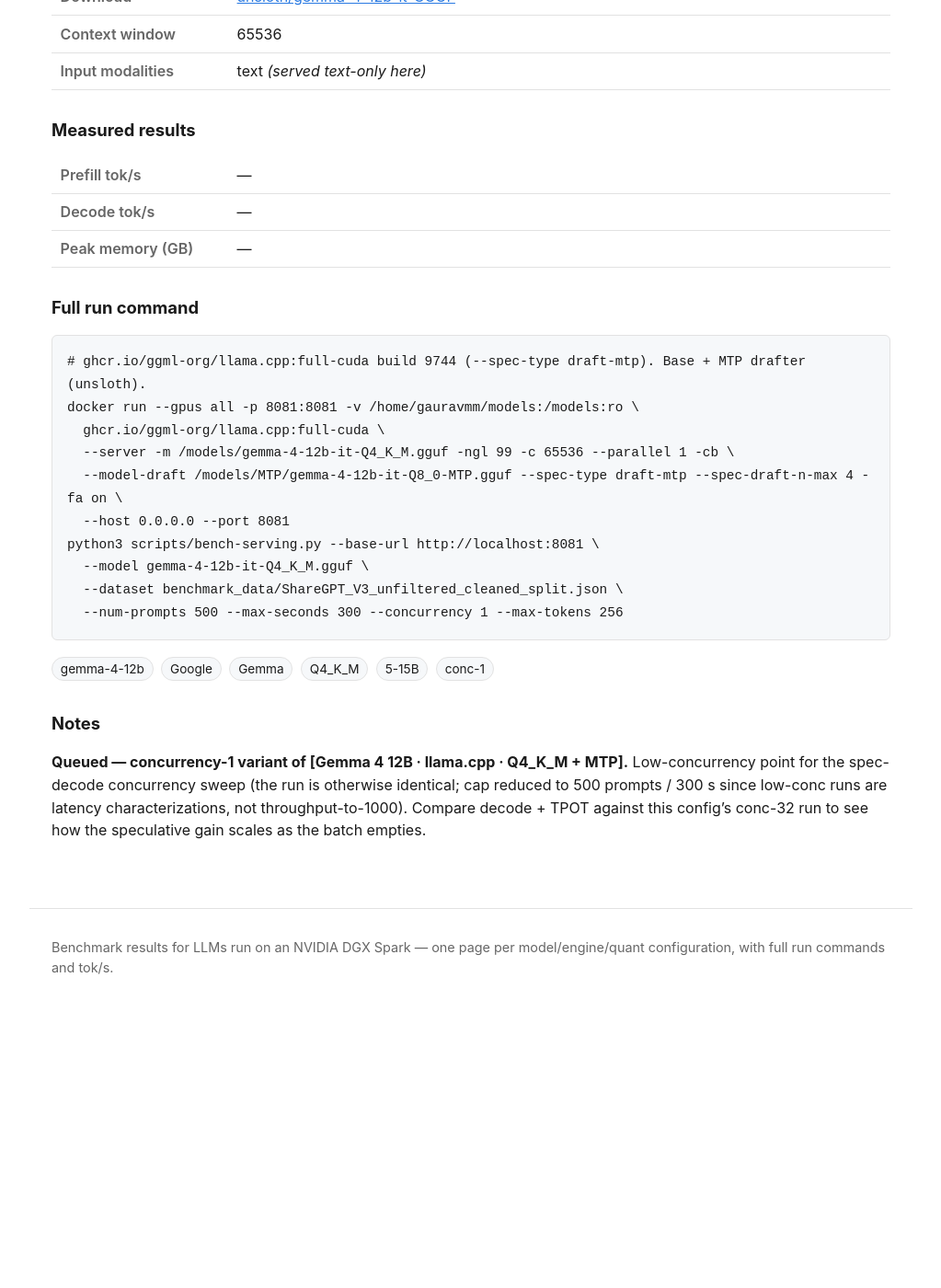
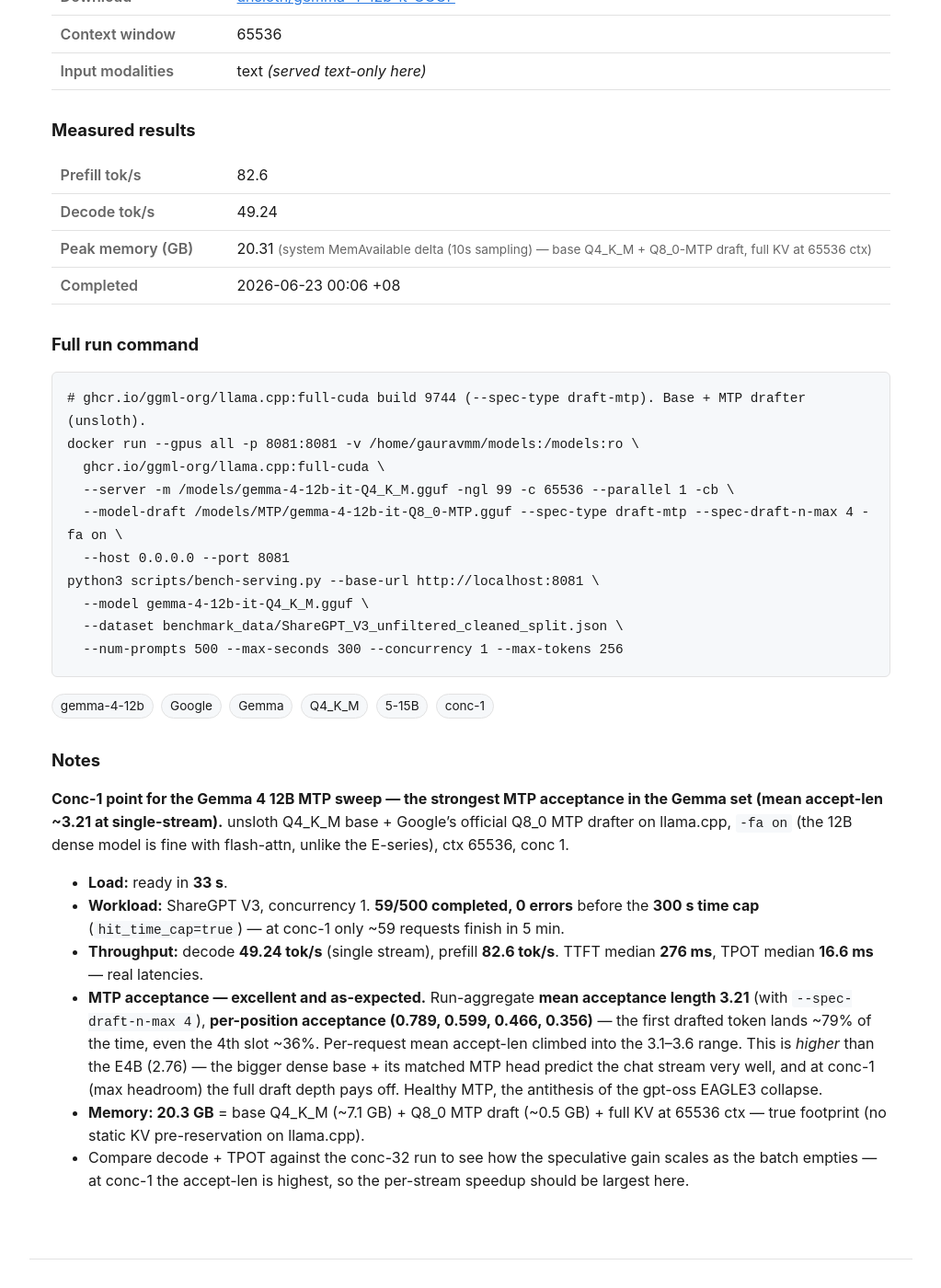
Before and after one commit to yjsoon/autobench, a Jekyll site: the page built from _configs/gemma-4-12b-it-llamacpp-mtp-c1.md, in a window 1280 px wide and 1400 px high, scrolled down 613 px. Shown: the whole window at 92% size, without its empty margins (128-1151 px from the left). Built offline with Jekyll 4.4.1, drawn with Linux system fonts in a browser that asks for light colours; before the commit the page ends 1739 px from its top, so only the background shows below that; some of the changed text lies outside the part shown.

Commit message:
Bench: gemma-4-12B llama.cpp MTP conc-1 (decode 49 tok/s, MTP accept-len 3.21, 0 errors)
Co-Authored-By: Claude Opus 4.8 <noreply@anthropic.com>
Claude-Session: https://claude.ai/code/session_01ENGfH67zetzXPvsJ5zgMQP

```diff
--- a/_configs/gemma-4-12b-it-llamacpp-mtp-c1.md
+++ b/_configs/gemma-4-12b-it-llamacpp-mtp-c1.md
@@ -15,13 +15,13 @@ modalities: [text]
 mm_served: false
 concurrency: 1
 tags: [gemma-4-12b, Google, Gemma, Q4_K_M, 5-15B, conc-1]
-status: pending
-prefill_toks:
-decode_toks:
-mem_gb:
-mem_source:
-measured_on:
-completed_at:
+status: done
+prefill_toks: 82.6
+decode_toks: 49.24
+mem_gb: 20.31
+mem_source: system MemAvailable delta (10s sampling) — base Q4_K_M + Q8_0-MTP draft, full KV at 65536 ctx
+measured_on: 2026-06-23
+completed_at: 2026-06-23 00:06 +08
 run_command: |
   # ghcr.io/ggml-org/llama.cpp:full-cuda build 9744 (--spec-type draft-mtp). Base + MTP drafter (unsloth).
   docker run --gpus all -p 8081:8081 -v /home/gauravmm/models:/models:ro \
@@ -35,4 +35,22 @@ run_command: |
     --num-prompts 500 --max-seconds 300 --concurrency 1 --max-tokens 256
 ---
 
-**Queued — concurrency-1 variant of [Gemma 4 12B · llama.cpp · Q4_K_M + MTP].** Low-concurrency point for the spec-decode concurrency sweep (the run is otherwise identical; cap reduced to 500 prompts / 300 s since low-conc runs are latency characterizations, not throughput-to-1000). Compare decode + TPOT against this config's conc-32 run to see how the speculative gain scales as the batch empties.
+**Conc-1 point for the Gemma 4 12B MTP sweep — the strongest MTP acceptance in the Gemma set
+(mean accept-len ~3.21 at single-stream).** unsloth Q4_K_M base + Google's official Q8_0 MTP drafter on
+llama.cpp, `-fa on` (the 12B dense model is fine with flash-attn, unlike the E-series), ctx 65536, conc 1.
+
+- **Load:** ready in **33 s**.
+- **Workload:** ShareGPT V3, concurrency 1. **59/500 completed, 0 errors** before the **300 s time cap**
+  (`hit_time_cap=true`) — at conc-1 only ~59 requests finish in 5 min.
+- **Throughput:** decode **49.24 tok/s** (single stream), prefill **82.6 tok/s**. TTFT median **276 ms**,
+  TPOT median **16.6 ms** — real latencies.
+- **MTP acceptance — excellent and as-expected.** Run-aggregate **mean acceptance length 3.21** (with
+  `--spec-draft-n-max 4`), **per-position acceptance (0.789, 0.599, 0.466, 0.356)** — the first drafted
+  token lands ~79% of the time, even the 4th slot ~36%. Per-request mean accept-len climbed into the
+  3.1–3.6 range. This is *higher* than the E4B (2.76) — the bigger dense base + its matched MTP head
+  predict the chat stream very well, and at conc-1 (max headroom) the full draft depth pays off. Healthy
+  MTP, the antithesis of the gpt-oss EAGLE3 collapse.
+- **Memory: 20.3 GB** = base Q4_K_M (~7.1 GB) + Q8_0 MTP draft (~0.5 GB) + full KV at 65536 ctx — true
+  footprint (no static KV pre-reservation on llama.cpp).
+- Compare decode + TPOT against the conc-32 run to see how the speculative gain scales as the batch
+  empties — at conc-1 the accept-len is highest, so the per-stream speedup should be largest here.
```
